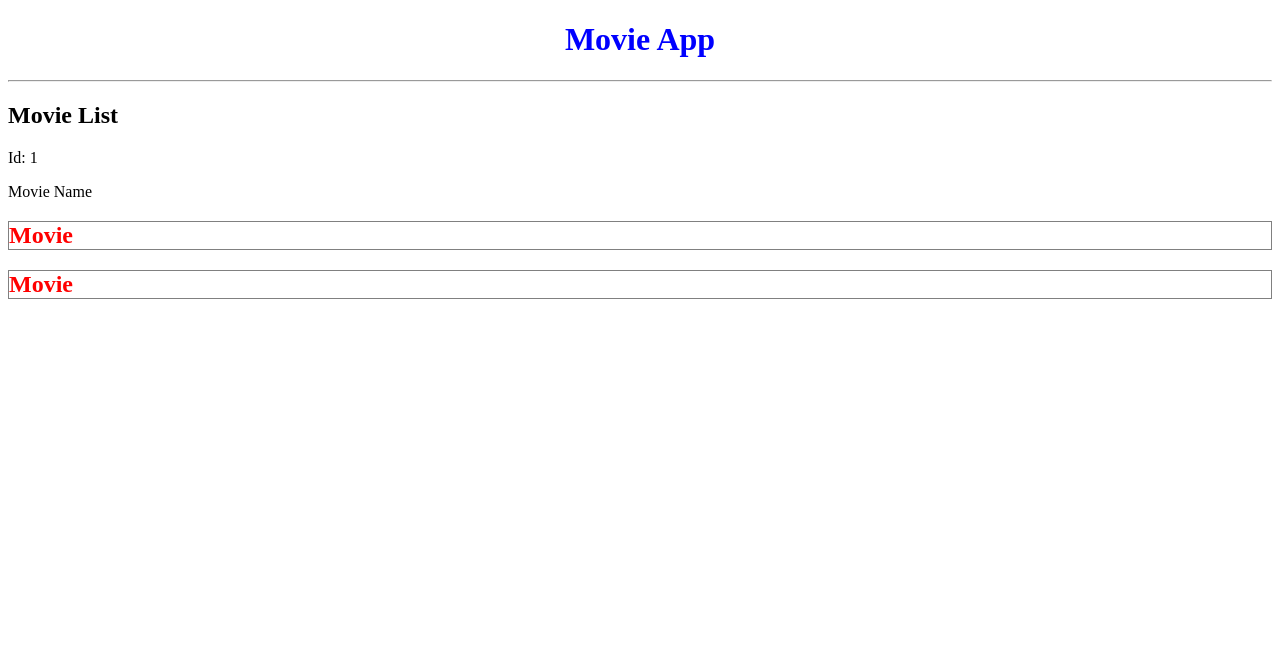
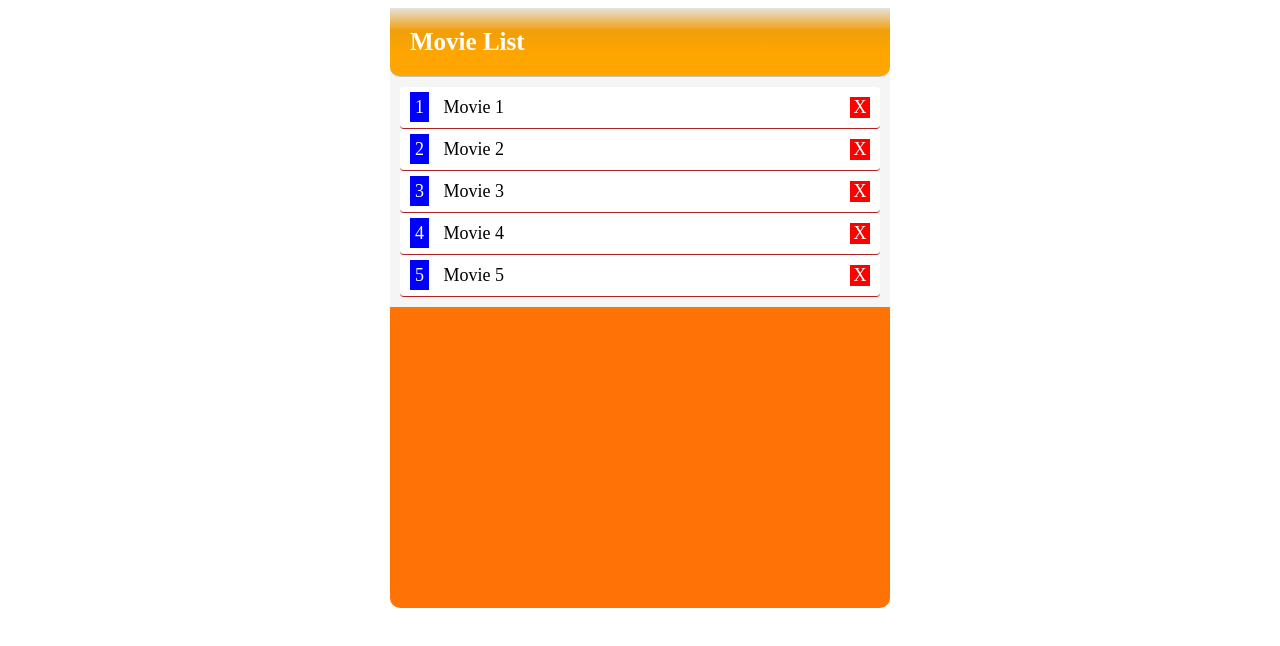
Before and after one commit to EmrahAKCAL/Angular-Tutorial-And-Applications, an Angular app in the folder MovieApp/: page / in a window 1280 px wide. Shown: the top 646 px of the page. Built offline with nearby package versions, Linux system fonts and the light colour scheme.

Commit message:
liste elemlarını *ngFor ile ekleme

```diff
--- a/MovieApp/src/app/app.component.css
+++ b/MovieApp/src/app/app.component.css
@@ -1,5 +1,8 @@
 /*bu dosyanın içerisindeki css kodları sadece app.component.html sayfasına uygulanır.*/
-h1{
-    color: blue;
-    text-align: center;
+.container{
+    width: 500px;
+    margin: auto;
+    height: 600px;
+    background-color: #ff7206;
+    border-radius: 10px;
 }
--- a/MovieApp/src/app/app.component.html
+++ b/MovieApp/src/app/app.component.html
@@ -1,3 +1,5 @@
-<h1>Movie App</h1>
-<hr>
-<movies></movies> <!--class ile tanımlanılmış olsaydı class ile çağrılırdı-->
+<div class="container">
+    <div class="header">
+        <movies></movies>
+    </div>
+</div>
--- /dev/null
+++ b/MovieApp/src/app/movie.datasource.ts
@@ -0,0 +1,9 @@
+import { Movie } from "./movie";
+
+export const Movies: Movie[]=[
+    {id: 1, name: 'Movie 1'},
+    {id: 2, name: 'Movie 2'},
+    {id: 3, name: 'Movie 3'},
+    {id: 4, name: 'Movie 4'},
+    {id: 5, name: 'Movie 5'}
+]
--- /dev/null
+++ b/MovieApp/src/app/movies/movies.component.css
@@ -0,0 +1,38 @@
+.container{
+    background-color: #f5f5f5;;
+}
+.header{
+    padding: 20px;
+    font-size: 25px;
+    font-weight: bold;
+    border-bottom: 1px solid #c4c3c3;
+    background-image: linear-gradient(#e6e1df, #f09f09, #ffa500, #ffa500);
+    border-radius: 0px 0px 10px 10px;
+    color: #fff;
+}
+.list-group{
+    list-style: none;
+    margin: 0;
+    padding: 10px;
+    font-size: 18px;
+}
+.list-item{
+    border-bottom: 1px solid firebrick;
+    padding: 10px;
+    background-color: #fff;
+    border-radius: 4px;
+}
+.badge-primary{
+    background-color: blue;
+    color: #fff;
+    padding: 5px;
+    text-align: center;
+    margin-right: 10px;
+}
+.close{
+    float: right;
+    color: #fff;
+    background-color: #ff0000;
+    text-align: center;
+    width: 20px;
+}
--- a/MovieApp/src/app/movies/movies.component.html
+++ b/MovieApp/src/app/movies/movies.component.html
@@ -1,7 +1,10 @@
-<h2>{{getTitle()}}</h2>
-<p>{{'Id: '+movie.id}}</p>
-<p>{{movie.name}}</p>
-<movie></movie> <!--movie.component.html çalıştır-->
-<movie></movie>
-
-<!--{{}} çift küme parantezlerine string interpolation denilir.-->
+<div class="container">
+    <div class="header">
+        {{title}}
+    </div>
+    <ul class="list-group">
+        <li *ngFor="let movie of movies" class="list-item">
+            <span class="badge-primary">{{movie.id}}</span> {{movie.name}} <span class="close">X</span>
+        </li>
+    </ul>
+</div>
--- a/MovieApp/src/app/movies/movies.component.ts
+++ b/MovieApp/src/app/movies/movies.component.ts
@@ -1,21 +1,15 @@
 import { Component } from "@angular/core";
-import { Movie } from "../movie";
-
+import { Movies } from "../movie.datasource";
 
 @Component({
     selector: 'movies', //<movies> </movies> şeklinde çağrılır. class veya id şeklinde de tanımlanılabilir. css mantığı
     templateUrl: './movies.component.html', //içerik olarak çıkacak olan
+    styleUrls: ['./movies.component.css']
 
 })
 export class MoviesComponent {
     title= 'Movie List';
-    getTitle(){
-        return this.title;
-    }
-    movie: Movie ={
-        id:1,
-        name: 'Movie Name',
-    }
+    movies=Movies;
 }
 
 //Oluşturmuş olduğumuz component app.module.ts içerisine import edilir.
```
